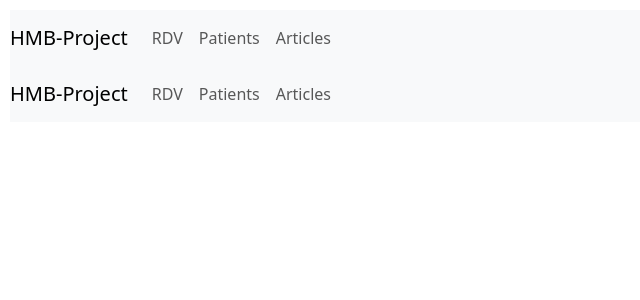
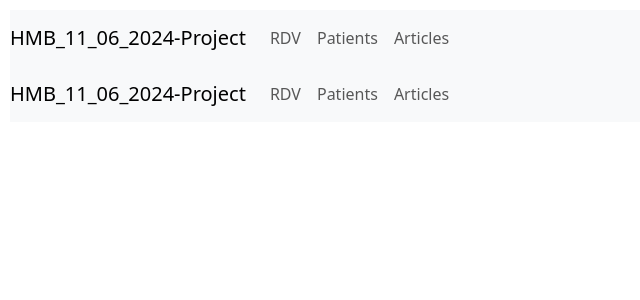
Before and after one commit to tarhouniabdessatar/formation_finale, an Angular app: page /home in a window 1280 px wide. Shown: the top 300 px of the page, without its empty margins (0-640 px from the left). Built offline with nearby package versions, Linux system fonts and the light colour scheme.

Commit message:
version tri222seme

```diff
--- a/src/app/navbar/navbar.component.html
+++ b/src/app/navbar/navbar.component.html
@@ -1,5 +1,5 @@
 <nav class="navbar navbar-expand-lg navbar-light bg-light">
-  <a class="navbar-brand" href="#">HMB-Project</a>
+  <a class="navbar-brand" href="#">HMB_11_06_2024-Project</a>
   <button class="navbar-toggler" type="button" data-toggle="collapse" data-target="#navbarSupportedContent"
     aria-controls="navbarSupportedContent" aria-expanded="false" aria-label="Toggle navigation">
     <span class="navbar-toggler-icon"></span>
```
Also changed, not shown: 1 other file (tests, documents, lock files or other folders).
